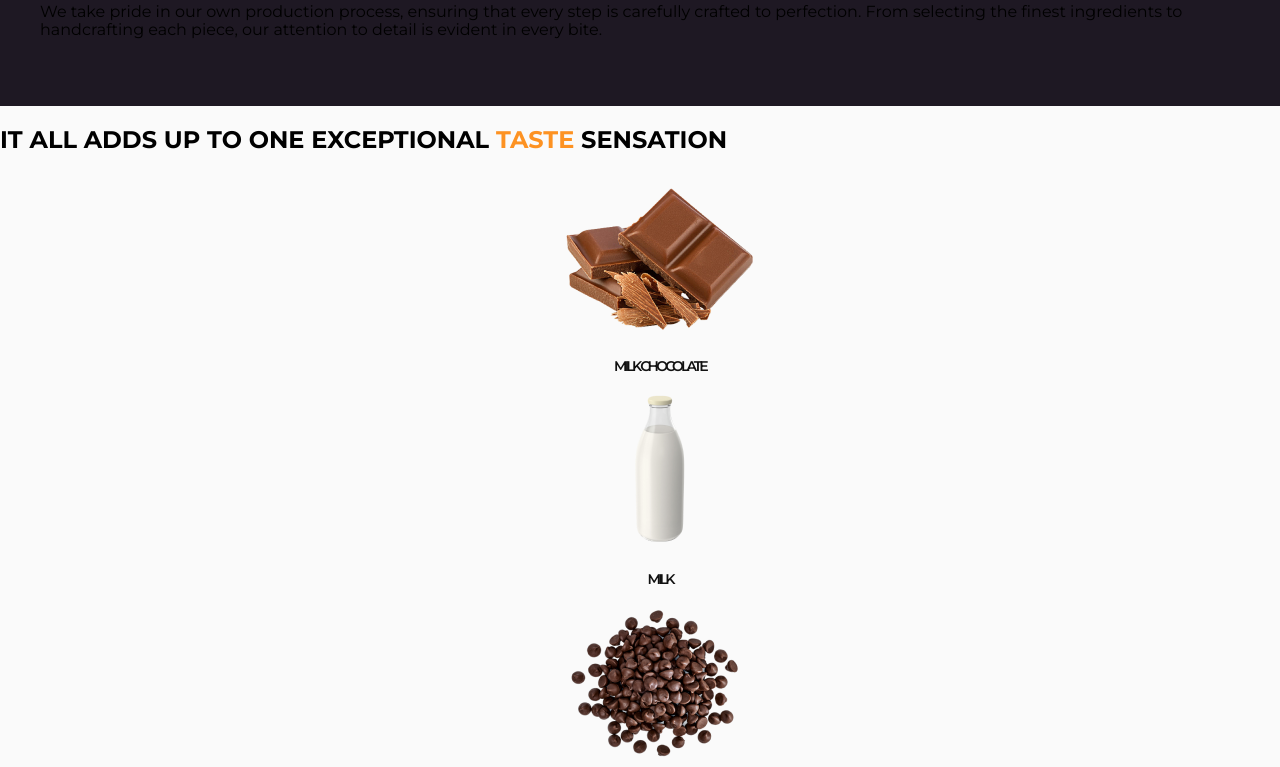
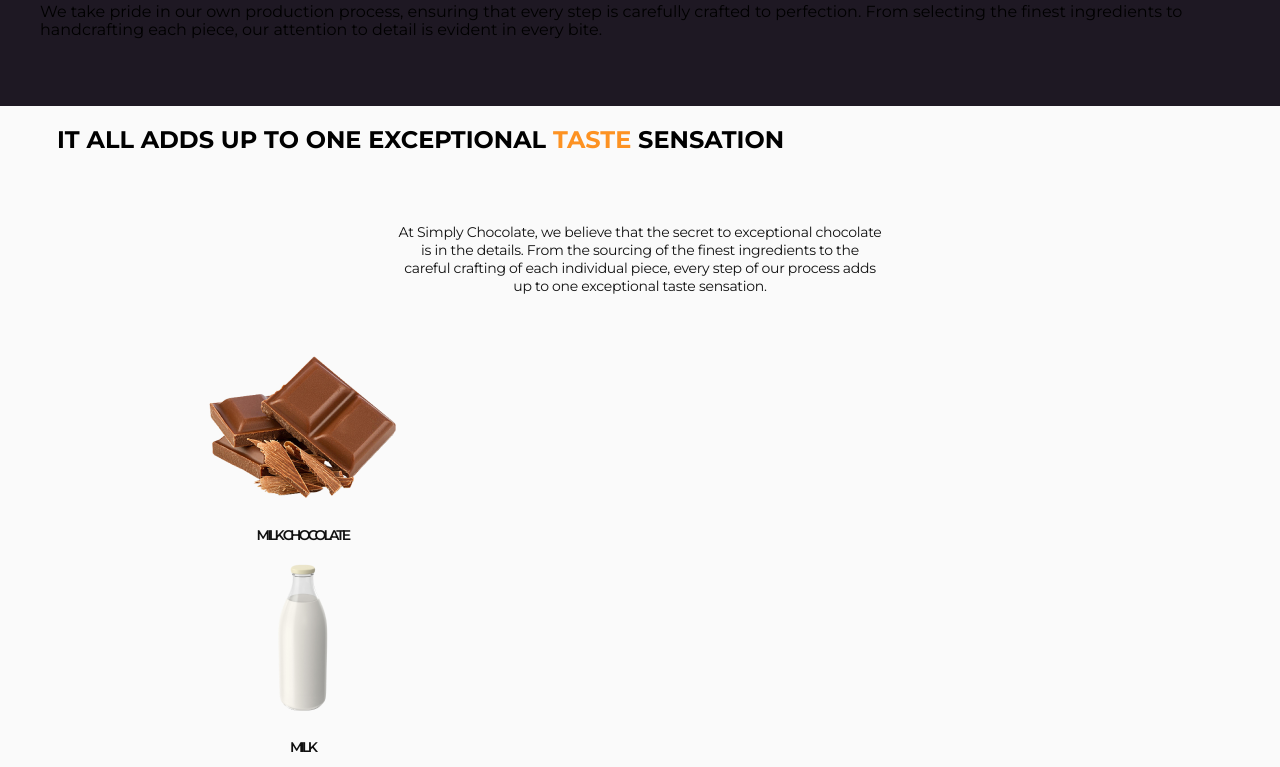
Before and after one commit to Zhekazin/Simply-Chocolate, a plain HTML site: page index.html in a window 1280 px wide. Shown: the part 1055-1822 px from the top of the page. Drawn offline with nearby package versions, Linux system fonts and the light colour scheme.

Commit message:
paddingi

```diff
--- a/index.html
+++ b/index.html
@@ -88,10 +88,16 @@
       </section>
 
       <section>
+        <div class="container">
           <h2 class="taste">
             IT ALL ADDS UP TO ONE EXCEPTIONAL
             <span class="accent">TASTE</span> SENSATION
           </h2>
+          <p class="taste-text">
+At Simply Chocolate, we believe that the secret to exceptional chocolate is in the details.
+ From the sourcing of the finest ingredients to the careful crafting of each individual piece,
+ every step of our process adds up to one exceptional taste sensation.
+          </p>
           <ul class="taste-title">
             <li class="taste-item">
               <img
@@ -137,6 +143,7 @@
               <h3 class="taste-subtitle">HAZELNUTS</h3>
             </li>
           </ul>
+        </div>
       </section>
 
       <section id="how-it's-made" class="made">
--- a/style.css/style.css
+++ b/style.css/style.css
@@ -20,6 +20,13 @@ a {
 body {
   font-family: "montserrat", sans-serif;
   background-color:#fafafa;
+}
+
+.container {
+  max-width: 1166px;
+  padding-left: 15px;
+  padding-right: 15px;
+  margin: 0 auto;
 }
 
 .header {
@@ -143,9 +150,14 @@ body {
 /* ---------------TASTE--------- */
 
 .taste {
+  padding-bottom: 100px;
+  padding-bottom: 50px;
 }
+
 .accent {
+
 }
+
 .taste-title {
   font-weight: 600;
   font-size: 24px;
@@ -154,9 +166,21 @@ body {
   text-transform: uppercase;
   text-align: center;
   color: var(--black);
+  max-width: 411px;
 }
 
 .taste-item {
+}
+
+
+.taste-text {
+font-size: 14px;
+line-height: 1.29;
+letter-spacing: -0.02em;
+text-align: center;
+color: var(--black);
+max-width: 486px;
+margin:  0 auto 50px;
 }
 
 .taste-img {
```
Lines whose indentation alone changed are shown as unchanged.
